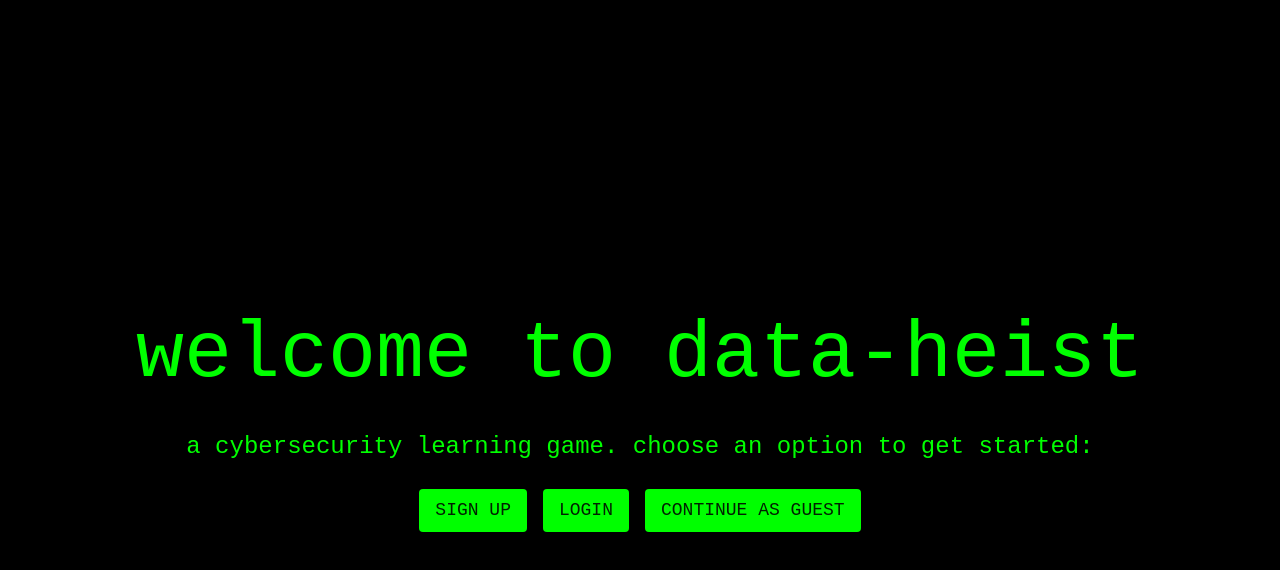
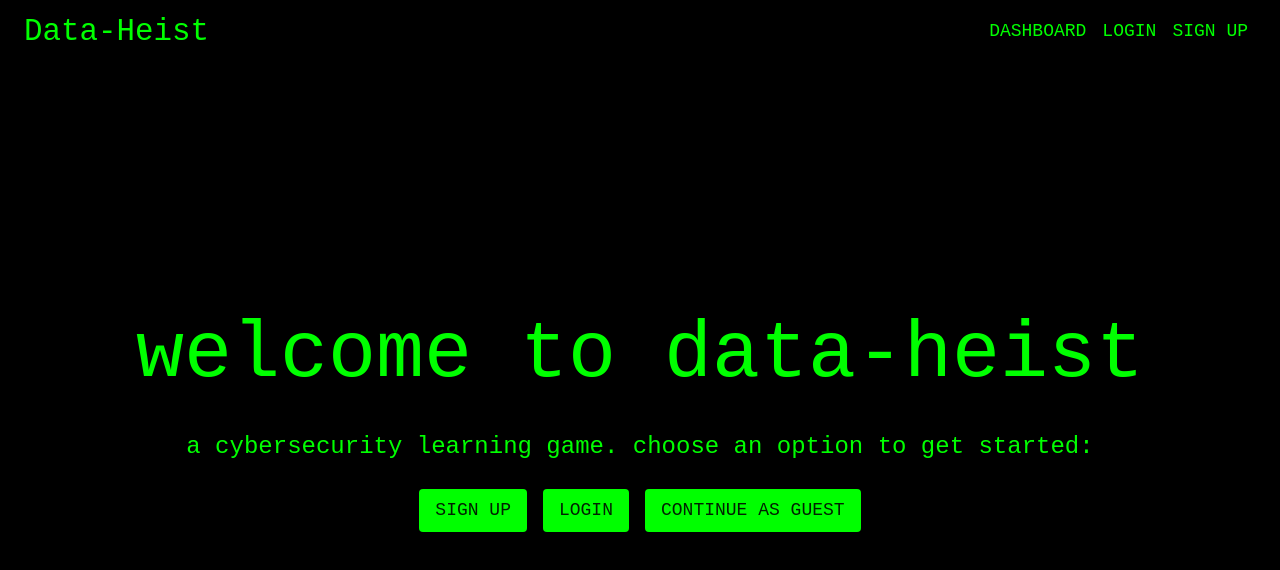
Before and after one commit to SeanKervick/data-heist-frontend, a React (Vite) app in the folder client/: page / in a window 1280 px wide. Shown: the top 570 px of the page. Built offline with nearby package versions, Linux system fonts and the light colour scheme.

Commit message:
site header implemented

```diff
--- /dev/null
+++ b/client/src/components/SiteHeader.tsx
@@ -0,0 +1,35 @@
+import React from "react";
+import { AppBar, Toolbar, Typography, Button, Box } from "@mui/material";
+import { Link, useNavigate } from "react-router-dom";
+
+
+const SiteHeader: React.FC = () => {
+  const navigate = useNavigate();
+
+  const menuOptions = [
+    { label: "Dashboard", path: "/dashboard" },
+    { label: "Login", path: "/login" },
+    { label: "Sign Up", path: "/signup" },
+  ];
+
+  return (
+    <>
+      <AppBar position="fixed" elevation={0} color="primary">
+        <Toolbar sx={{ justifyContent: "space-between" }}>
+          <Link to="/" style={{ textDecoration: "none", color: "inherit" }}>
+            <Typography variant="h5">Data-Heist</Typography>
+          </Link>
+          <Box>
+            {menuOptions.map((opt) => (
+              <Button key={opt.label} color="inherit" onClick={() => navigate(opt.path)}>
+                {opt.label}
+              </Button>
+            ))}
+          </Box>
+        </Toolbar>
+      </AppBar>
+    </>
+  );
+};
+
+export default SiteHeader;
--- a/client/src/index.tsx
+++ b/client/src/index.tsx
@@ -4,10 +4,14 @@ import LoginPage from "./pages/LoginPage.tsx";
 import SignUpPage from "./pages/SignUpPage.tsx";
 import DashboardPage from "./pages/DashboardPage.tsx";
 import PrivateRoute from "./components/PrivateRoute.tsx";
+import SiteHeader from "./components/SiteHeader";
+
+
 
 const App = () => {
   return (
     <Router>
+      <SiteHeader />
       <Routes>
         {/* public routes */}
         <Route path="/" element={<Homepage />} />
```
Also changed, not shown: 1 other file (tests, documents, lock files or other folders).
